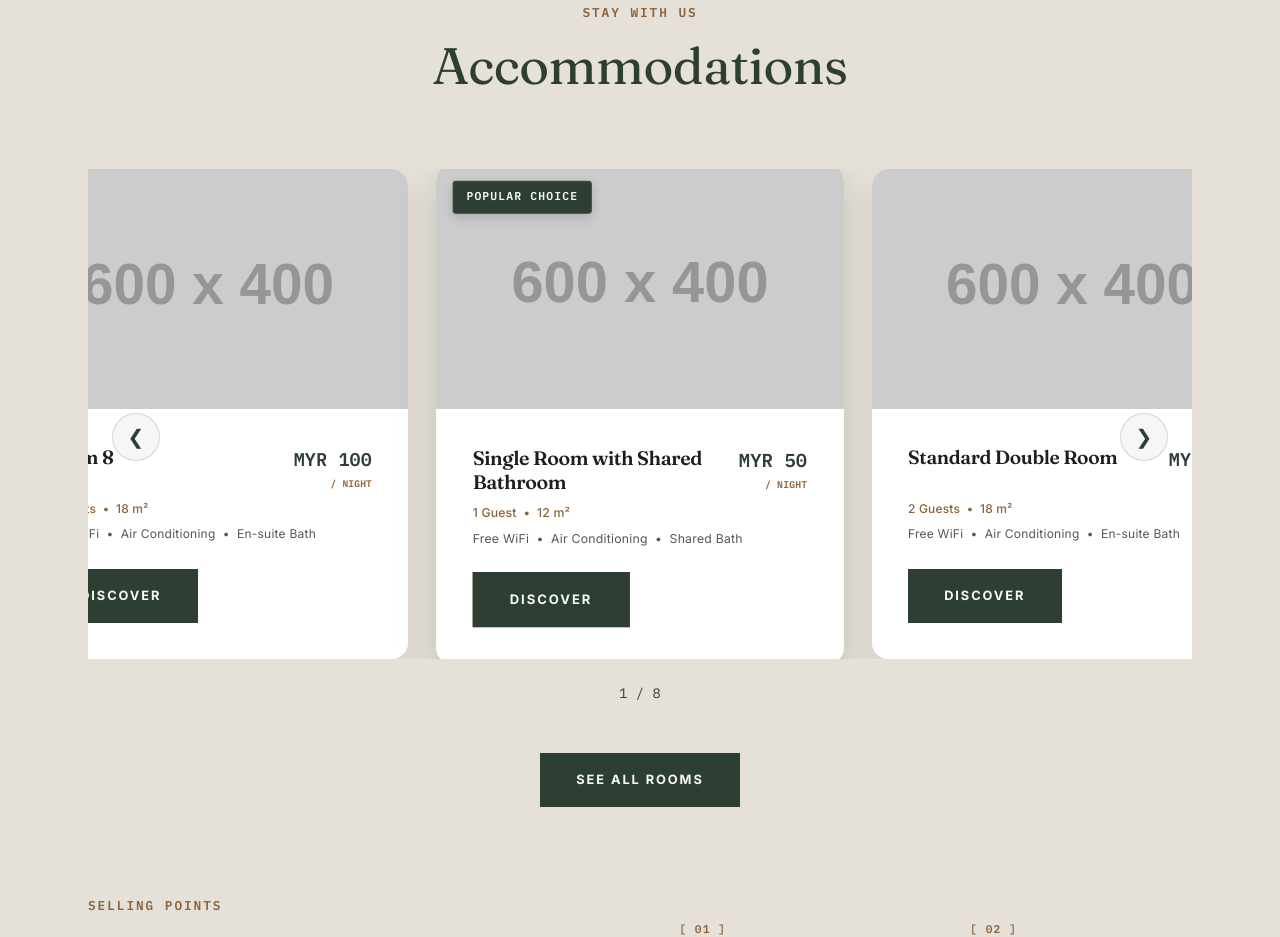
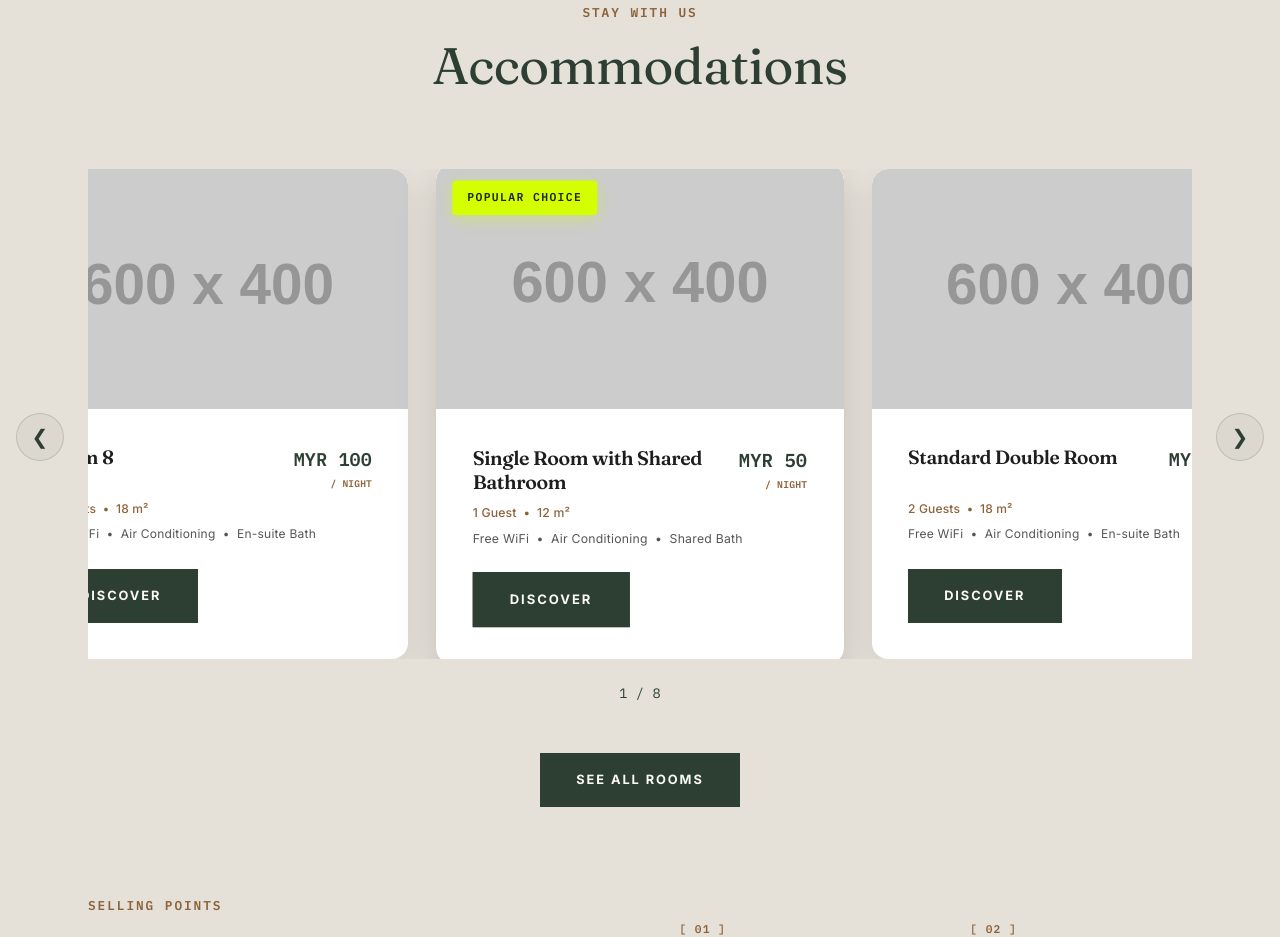
Before and after one commit to izwongjx/rainforestDemo, a website built with Vite: page index.html in a window 1280 px wide. Shown: the part 1471-2408 px from the top of the page. Built offline with nearby package versions, Linux system fonts and the light colour scheme; placeholder pictures from the web are drawn by us.

Commit message:
design: update room badge to neon yellow theme and fix absolute arrow clipping using container overflow visible

```diff
--- a/src/styles/components.css
+++ b/src/styles/components.css
@@ -310,18 +310,18 @@
   position: absolute;
   top: 1rem;
   left: 1rem;
-  background-color: var(--forest);
-  color: var(--cream);
-  padding: 0.4rem 0.8rem;
+  background-color: #D4FF00; /* Vibrant neon yellow-green */
+  color: #1A251E; /* Deep charcoal for high contrast readability */
+  padding: 0.45rem 0.85rem;
   font-family: var(--font-mono);
   font-size: 0.7rem;
   text-transform: uppercase;
-  letter-spacing: 0.1em;
+  letter-spacing: 0.12em;
   font-weight: 700;
   border-radius: 4px;
   z-index: 5;
-  border: 1px solid rgba(250, 249, 246, 0.15);
-  box-shadow: 0 4px 10px rgba(0, 0, 0, 0.15);
+  border: 1px solid #D4FF00;
+  box-shadow: 0 4px 15px rgba(212, 255, 0, 0.35);
 }
 
 .room-card-img {
@@ -743,7 +743,7 @@
 .carousel-container {
   position: relative;
   width: 100%;
-  overflow: hidden;
+  overflow: visible; /* Prevent absolute side buttons from being clipped */
   padding: 2rem 0;
 }
 
@@ -1335,11 +1335,20 @@
 }
 
 .carousel-side-btn.prev {
-  left: 1.5rem;
+  left: 0.5rem;
 }
 
 .carousel-side-btn.next {
-  right: 1.5rem;
+  right: 0.5rem;
+}
+
+@media (min-width: 1280px) {
+  .carousel-side-btn.prev {
+    left: -4.5rem;
+  }
+  .carousel-side-btn.next {
+    right: -4.5rem;
+  }
 }
 
 @media (max-width: 768px) {
```
Also changed, not shown: dist/about.html, dist/assets/main-CF9rvPrJ.js (renamed from dist/assets/main-DhIKl27B.js), dist/assets/main-CuhjbNbd.css (deleted), dist/assets/main-D6EPEB_O.css (added), dist/contact.html, dist/index.html, dist/location.html, dist/reviews.html, dist/room-1.html, dist/room-2.html, dist/room-3.html, dist/room-4.html, dist/room-5.html, dist/room-6.html, 3 more files.
